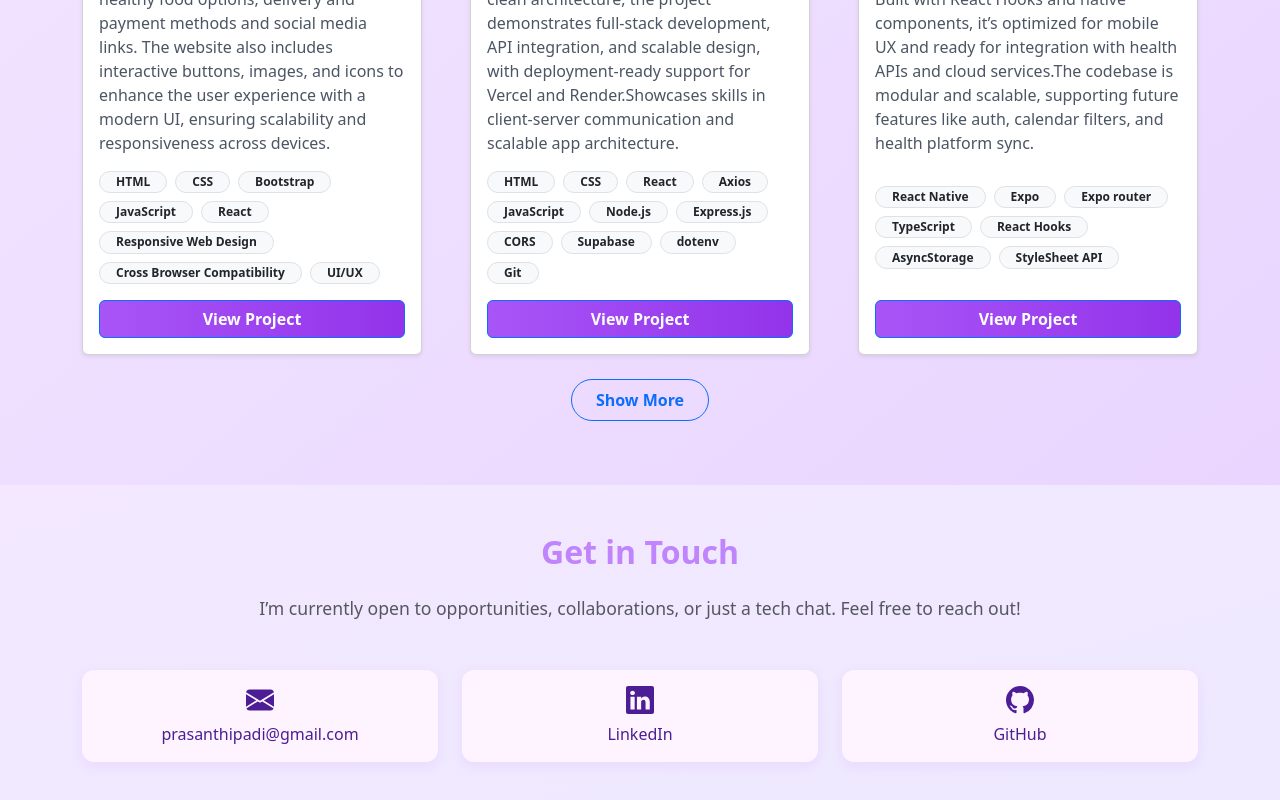
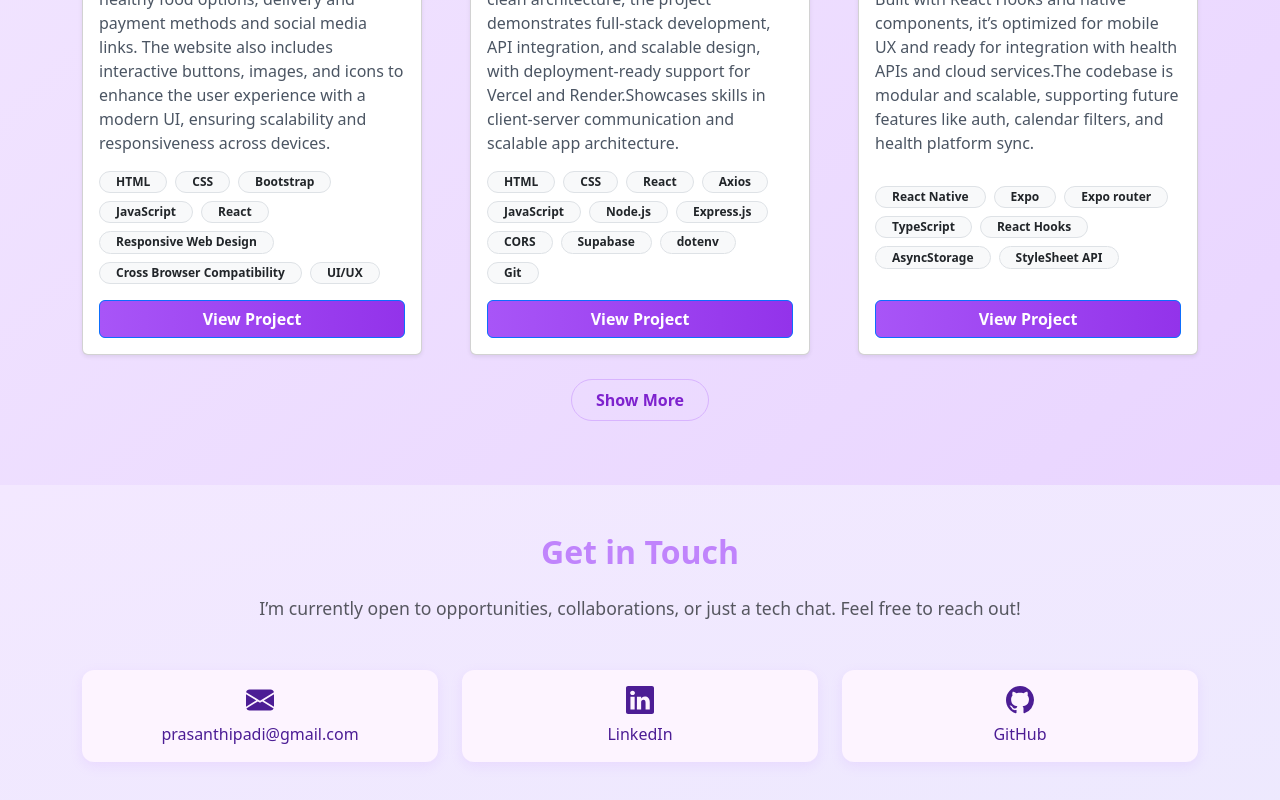
Before and after one commit to prasanthi613/my-portfolio, a React (Vite) app: page / in a window 1280 px wide. Shown: the part 1858-2658 px from the top of the page. Built offline with nearby package versions, Linux system fonts and the light colour scheme.

Commit message:
Update Projects.jsx

```diff
--- a/src/components/Projects.jsx
+++ b/src/components/Projects.jsx
@@ -135,13 +135,18 @@ export default function Projects() {
 
         {/* Show More / Show Less Button */}
         <div className="text-center mt-4">
-          <Button
-            variant="outline-primary"
-            className="px-4 py-2 rounded-pill fw-semibold"
-            onClick={() => setShowMore(!showMore)}
-          >
-            {showMore ? 'Show Less' : 'Show More'}
-          </Button>
+         <Button
+  onClick={() => setShowMore(!showMore)}
+  style={{
+    borderColor: '#d8b4fe',
+    color: '#7e22ce',
+    backgroundColor: 'transparent',
+  }}
+  className="px-4 py-2 rounded-pill fw-semibold"
+>
+  {showMore ? 'Show Less' : 'Show More'}
+</Button>
+
         </div>
       </Container>
     </section>
```
